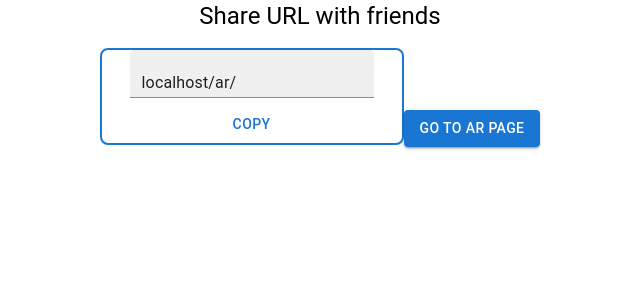
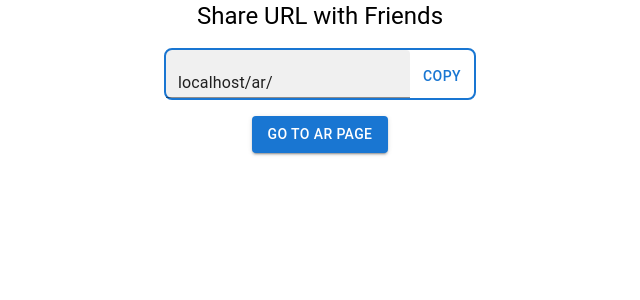
Before and after one commit to santooooooo/WHEARE, a React (Create React App) app: page /url in a window 1280 px wide. Shown: the top 300 px of the page, without its empty margins (320-960 px from the left). Built offline with nearby package versions, Linux system fonts and the light colour scheme; no server answers; the HTML template or start-up script is replaced by a standard one.

Commit message:
#4 add scripts in url page

```diff
--- a/src/URL/url.tsx
+++ b/src/URL/url.tsx
@@ -5,12 +5,14 @@ import {
   useLongitude,
 } from "./../DataProvider";
 import { TextField, Button, Box, Typography } from "@mui/material";
+import { useNavigate } from "react-router-dom";
 
 export default function Url() {
   const { checked } = useCurrentLocation();
   const { latitude, setLatitude } = useLatitude();
   const { longitude, setLongitude } = useLongitude();
   const baseUrl: string = window.location.host + "/ar/";
+  const navigate = useNavigate();
   //クリップボードにコピーした時の結果を表示
   let [copied, setCopied] = useState(false);
   const color = copied ? "success" : "primary";
@@ -31,11 +33,16 @@ export default function Url() {
   }
 
   return (
-    <div className="url">
-      <Typography variant="h5">Share URL with friends</Typography>
+    <Box
+      sx={{
+        maxWidth: 400,
+        display: "inline-block",
+      }}
+    >
+      <Typography variant="h5">Share URL with Friends</Typography>
       <Box
         sx={{
-          maxWidth: 300,
+          maxWidth: 350,
           display: "inline-block",
           border: 2,
           borderColor: "primary.main",
@@ -65,10 +72,15 @@ export default function Url() {
           {copied ? "copied" : "copy"}
         </Button>
       </Box>
-      <Button color="primary" variant="contained" sx={{ mt: 2 }}>
+      <Button
+        color="primary"
+        variant="contained"
+        sx={{ mt: 2 }}
+        onClick={() => navigate("/ar/" + latitude + longitude)}
+      >
         Go to AR Page
       </Button>
-    </div>
+    </Box>
   );
 }
 
```
